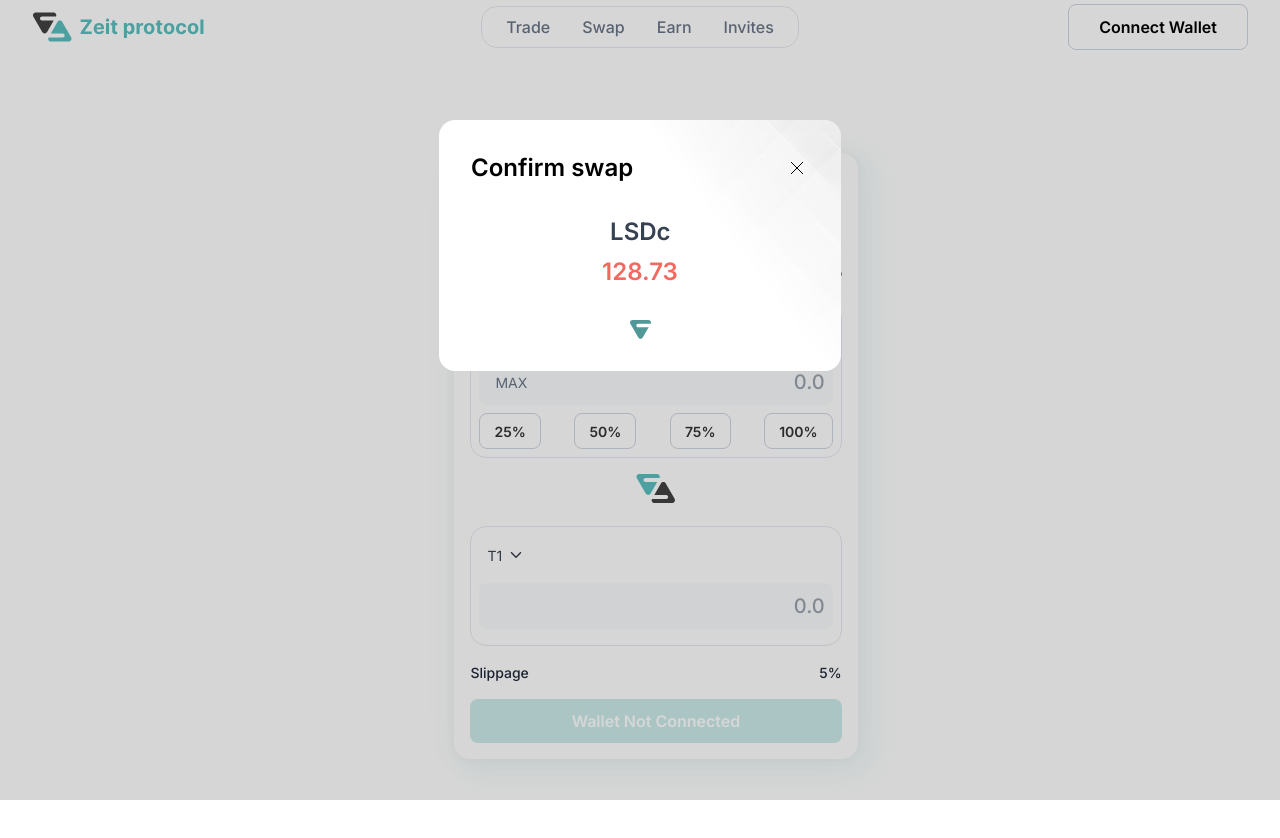
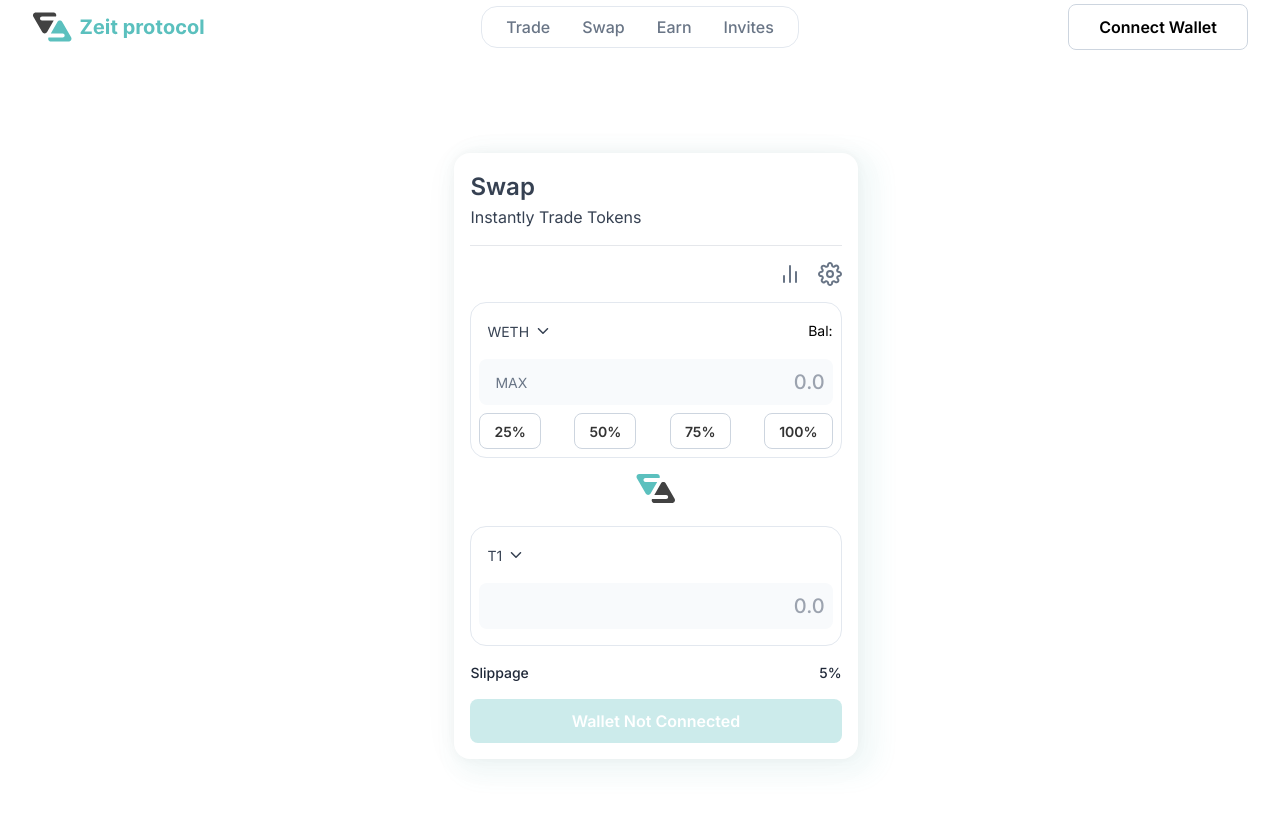
Before and after one commit to ZeitDevJ/zeit-dapp, a Next.js app: page /swap in a window 1280 px wide. Shown: the top 838 px of the page. Built offline with nearby package versions, Linux system fonts and the light colour scheme.

Commit message:
10 commits is wild

```diff
--- a/pages/swap.jsx
+++ b/pages/swap.jsx
@@ -7,11 +7,8 @@
 import { ReactSVG } from "react-svg";
 import Settings from "@/reusable components/widgets/modals/settings";
 import E20ABI from "@/data/ERC20-token-abi";
-import {
-  getAmountsOut,
-  getReserves,
-} from "@/utility functions/swap/SingleSwap";
-import roundDown from "@/utility functions/miscellanous/round-down";
+import { getAmountsOut } from "@/utility functions/swap/SingleSwap";
+import { roundDown } from "@/utility functions/miscellanous/round-figures";
 import { convertToWEI } from "@/utility functions/miscellanous/price-converter";
 import SwapButton from "@/reusable components/swap components/swap-button";
 import toastInvoker from "@/utility functions/miscellanous/toast-invoker";
@@ -39,10 +36,16 @@
     secondTokenAmount: "",
     secondTokenFullAmount: "",
   });
+  const [rtPrice, setRtPrice] = useState({
+    roundFour: null,
+    fee: null,
+    real: null,
+    perOne: null,
+  });
   const [rotateStat, setStat] = useState(false);
   const [popUp, setModal] = useState(false);
   const [settingsPopup, setPopUp] = useState(false);
-  const [quotePopup, setQuotePopup] = useState(true);
+  const [quotePopup, setQuotePopup] = useState(false);
   const [order, setOrder] = useState(null);
 
   useEffect(() => {
@@ -108,9 +111,6 @@
         secondTokenFullAmount: amount,
       });
     }
-  };
-  const fetchReserves = () => {
-    getReserves(firstToken.addy, secondToken.addy, providerState);
   };
   return (
     <>
@@ -192,8 +192,11 @@
             </div>
             <section className="">
               <SwapButton
-                fetchReserves={fetchReserves}
                 tokenAmount={tokenAmount}
+                setQuotePopup={setQuotePopup}
+                setRtPrice={setRtPrice}
+                firstToken={firstToken}
+                secondToken={secondToken}
               />
             </section>
           </div>
@@ -210,7 +213,14 @@
         setSymbol={setSymbol}
       />
       <Settings popUp={settingsPopup} setPopUp={setPopUp} />
-      <QuoteModal popUp={quotePopup} setPopUp={setQuotePopup} />
+      <QuoteModal
+        firstToken={firstToken}
+        secondToken={secondToken}
+        popUp={quotePopup}
+        setPopUp={setQuotePopup}
+        tokenAmount={tokenAmount}
+        rtPrice={rtPrice}
+      />
     </>
   );
 };
--- a/reusable components/swap components/swap-body.jsx
+++ b/reusable components/swap components/swap-body.jsx
@@ -3,7 +3,7 @@
 import { ReactSVG } from "react-svg";
 import { useData } from "@/context/DataContext";
 import { ethers } from "ethers";
-import roundDown from "@/utility functions/miscellanous/round-down";
+import { roundDown } from "@/utility functions/miscellanous/round-figures";
 import { convertToWEI } from "@/utility functions/miscellanous/price-converter";
 import { getAmountsOut } from "@/utility functions/swap/SingleSwap";
 import toastInvoker from "@/utility functions/miscellanous/toast-invoker";
--- a/reusable components/swap components/swap-button.jsx
+++ b/reusable components/swap components/swap-button.jsx
@@ -1,9 +1,23 @@
 import { useData } from "@/context/DataContext";
+import { convertToWEI } from "@/utility functions/miscellanous/price-converter";
+import { getAmountsOut } from "@/utility functions/swap/SingleSwap";
 import { memo } from "react";
 
-const SwapButton = memo(({ tokenAmount, fetchReserves }) => {
+const SwapButton = memo(
+  ({ tokenAmount, setQuotePopup, setRtPrice, firstToken, secondToken }) => {
     const { firstTokenAmount, secondTokenAmount } = tokenAmount;
-  const { isConnected } = useData();
+    const { isConnected, providerState } = useData();
+    const payload = convertToWEI(firstToken.tokenBalance);
+    const prepareQuote = async () => {
+      setQuotePopup(true);
+      const data = await getAmountsOut(
+        providerState,
+        payload,
+        firstToken.addy,
+        secondToken.addy
+      );
+      console.log(data);
+    };
     if (isConnected !== true) {
       return (
         <button disabled className="w-full medium-btn default-btn">
@@ -21,7 +35,7 @@
       ) {
         return (
           <button
-          onClick={fetchReserves}
+            onClick={prepareQuote}
             className="w-full medium-btn default-btn"
           >
             Get quote
@@ -35,6 +49,7 @@
         );
       }
     }
-});
+  }
+);
 
 export default SwapButton;
--- a/reusable components/swap components/token-list.jsx
+++ b/reusable components/swap components/token-list.jsx
@@ -2,7 +2,7 @@
 import { ethers } from "ethers";
 import { useData } from "@/context/DataContext";
 import { coinInfo } from "@/data/constants";
-import roundDown from "@/utility functions/miscellanous/round-down";
+import { roundDown } from "@/utility functions/miscellanous/round-figures";
 
 const TokenList = memo(({ selectToken }) => {
   const { providerState, appData, isOnChain, balance } = useData();
--- a/reusable components/widgets/modals/modal-skeleton.jsx
+++ b/reusable components/widgets/modals/modal-skeleton.jsx
@@ -1,17 +1,23 @@
 import { useData } from "@/context/DataContext";
 import { memo } from "react";
 
-const ModalSkeleton = memo(({ children, popUp, width }) => {
+const ModalSkeleton = memo(({ children, popUp, width, padding, marginTop }) => {
   const { mode } = useData();
   return (
     <section
-      className={`fixed ${!popUp && "translate-y-[-110%] opacity-20"} ${
+      className={`fixed overflow-hidden ${
+        !popUp && "translate-y-[-110%] opacity-20"
+      } ${
         mode ? "bg-[#00000029]" : "backdrop-blur-[9px] bg-[#00000075]"
       } transition-[.5s] z-[50] w-full top-0 bottom-0 bg-[#00000029]`}
     >
-      <div className="fixed w-full top-[15vh] h-fit">
+      <div
+        className={`fixed w-full ${marginTop ? marginTop : "top-[15vh]"} h-fit`}
+      >
         <div
-          className={` p-[16px] w-[94%] mx-auto ${width} rounded-[16px] ${
+          className={`${
+            padding ? padding : "p-[16px]"
+          } w-[94%] mx-auto ${width} rounded-[16px] overflow-hidden ${
             mode ? "hero" : "bg-[#1E1E1E]"
           }  `}
         >
--- a/reusable components/widgets/modals/quote-modal.jsx
+++ b/reusable components/widgets/modals/quote-modal.jsx
@@ -1,12 +1,19 @@
 import { useData } from "@/context/DataContext";
 import ModalSkeleton from "./modal-skeleton";
 import { ReactSVG } from "react-svg";
+import { memo } from "react";
 
-const QuoteModal = ({ popUp, setPopUp }) => {
+const QuoteModal = memo(
+  ({ popUp, setPopUp, firstToken, secondToken, tokenAmount, rtPrice }) => {
     const { mode } = useData();
     return (
-    <ModalSkeleton width="max-w-[402px]" popUp={popUp}>
-      <section className="p-[16px]">
+      <ModalSkeleton
+        marginTop="top-[5vh]"
+        width="max-w-[527px]"
+        padding="0px"
+        popUp={popUp}
+      >
+        <section className="p-[32px]">
           <div className="flex mb-[32px] text-black w-full justify-between">
             <p
               className={` font-generic smsbold ${
@@ -20,18 +27,78 @@
             </button>
           </div>
           <div className="w-fit mx-auto mb-[32px]">
-          <div className="flex flex-row mb-[8px] gap-[8px]">
-            <figure className="">{/* token icon here */}</figure>
-            <p className="smsbold font-generic text-[#364152]">LSDc</p>
+            <div className="flex w-fit mx-auto mb-[8px] gap-[8px]">
+              {/* <figure className="">token icon here</figure> */}
+              <p className="smsbold font-generic text-[#364152]">
+                {firstToken.name ? firstToken?.name : "null"}
+              </p>
             </div>
-          <p className="smsbold font-generic text-[#F36960]">128.73</p>
+            <p className="smsbold font-generic text-[#F36960]">
+              {tokenAmount ? tokenAmount?.firstTokenAmount : null}
+            </p>
           </div>
           <figure className="react-svg w-fit color-change-anim mx-auto">
             <ReactSVG src="/images/modal/zeit.svg" />
           </figure>
+          <div className="w-fit mx-auto my-[32px]">
+            <div className="flex w-fit mx-auto mb-[8px] gap-[8px]">
+              {/* <figure className="">token icon here</figure> */}
+              <p className="smsbold font-generic text-[#364152]">
+                {secondToken.name ? secondToken?.name : "null"}
+              </p>
+            </div>
+            <p className="smsbold font-generic text-[#53AFAD]">
+              {rtPrice ? rtPrice?.roundFour : null}
+            </p>
+          </div>
+        </section>
+        <section className="bg-[#5BC0BE]  pt-[16px] px-[32px] pb-[32px]">
+          <div className="bg-[#7CCDCB] mb-[16px] py-[8px] px-[6px] rounded-[16px]">
+            <div className="flex mb-[8px] justify-between">
+              <div className="flex gap-[8px]">
+                <p className="font-generic tsmmed text-[#fff] items-center">
+                  Price
+                </p>
+                <button className="text-[#374857] react-svg">
+                  <ReactSVG src="/images/widgets/refresh.svg" />
+                </button>
+              </div>
+              <p className="font-generic tsmreg text-white">
+                1 {firstToken.name ? firstToken?.name : "null"} ≈{" "}
+                {rtPrice.roundFour ? rtPrice?.roundFour : null}{" "}
+                {secondToken.name ? secondToken?.name : "null"}
+              </p>
+            </div>
+            <div className="flex mb-[8px] justify-between">
+              <p className="font-generic tsmmed text-[#fff] items-center">
+                Fee
+              </p>
+              <p className="font-generic tsmreg text-white">0.00365 ETH</p>
+            </div>
+            <div className="flex justify-between">
+              <p className="font-generic tsmmed text-[#fff] items-center">
+                Minimum recieved
+              </p>
+              <p className="font-generic tsmreg text-white">125.90 USDC</p>
+            </div>
+          </div>
+          <div className="">
+            <button className="tetiary-btn w-full py-[10px] rounded-[8px] tmdsbold font-generic">
+              Approve token spend
+            </button>
+          </div>
+          <div className="mt-[16px]">
+            <button
+              disabled
+              className="w-full medium-btn default-btn py-[10px] rounded-[8px] tmdsbold font-generic"
+            >
+              Swap
+            </button>
+          </div>
         </section>
       </ModalSkeleton>
     );
-};
+  }
+);
 
 export default QuoteModal;
--- a/utility functions/miscellanous/price-converter.js
+++ b/utility functions/miscellanous/price-converter.js
@@ -1,7 +1,17 @@
 import { ethers } from "ethers";
 
 const convertToWEI = (amount) => {
-  return ethers.utils.parseEther(amount);
+  let strngAmount = null;
+  if (amount == null || amount === "") return;
+  if (typeof amount != "string") {
+    strngAmount = amount.toString();
+  } else {
+    strngAmount = amount;
+  }
+  if (strngAmount == "0") {
+    return 0;
+  }
+  return ethers.utils.parseEther(strngAmount);
 };
 const convertToBalance = (amount) => {
   return ethers.utils.formatEther(amount);
--- a/utility functions/miscellanous/round-down.js
+++ /dev/null
@@ -1,9 +0,0 @@
-const roundDown = (number) => {
-  if (typeof number === "string") {
-    return Math.floor(parseFloat(number) * 100) / 100;
-  } else {
-    return Math.floor(number * 100) / 100;
-  }
-};
-
-export default roundDown;
--- /dev/null
+++ b/utility functions/miscellanous/round-figures.js
@@ -0,0 +1,23 @@
+const roundDown = (number) => {
+  if (typeof number === "string") {
+    return Math.floor(parseFloat(number) * 100) / 100;
+  } else {
+    return Math.floor(number * 100) / 100;
+  }
+};
+function roundUpTo5DecimalPlaces(number) {
+  if (typeof number === "string") {
+    return Math.floor(parseFloat(number) * 100000) / 100000;
+  } else {
+    return Math.ceil(number * 100000) / 100000;
+  }
+}
+function roundUpTo4DecimalPlaces(number) {
+  if (typeof number === "string") {
+    return Math.floor(parseFloat(number) * 10000) / 10000;
+  } else {
+    return Math.ceil(number * 10000) / 10000;
+  }
+}
+
+export { roundDown, roundUpTo4DecimalPlaces, roundUpTo5DecimalPlaces };
```
Also changed, not shown: public/images/widgets/refresh.svg (added). Lines whose indentation alone changed are shown as unchanged.
